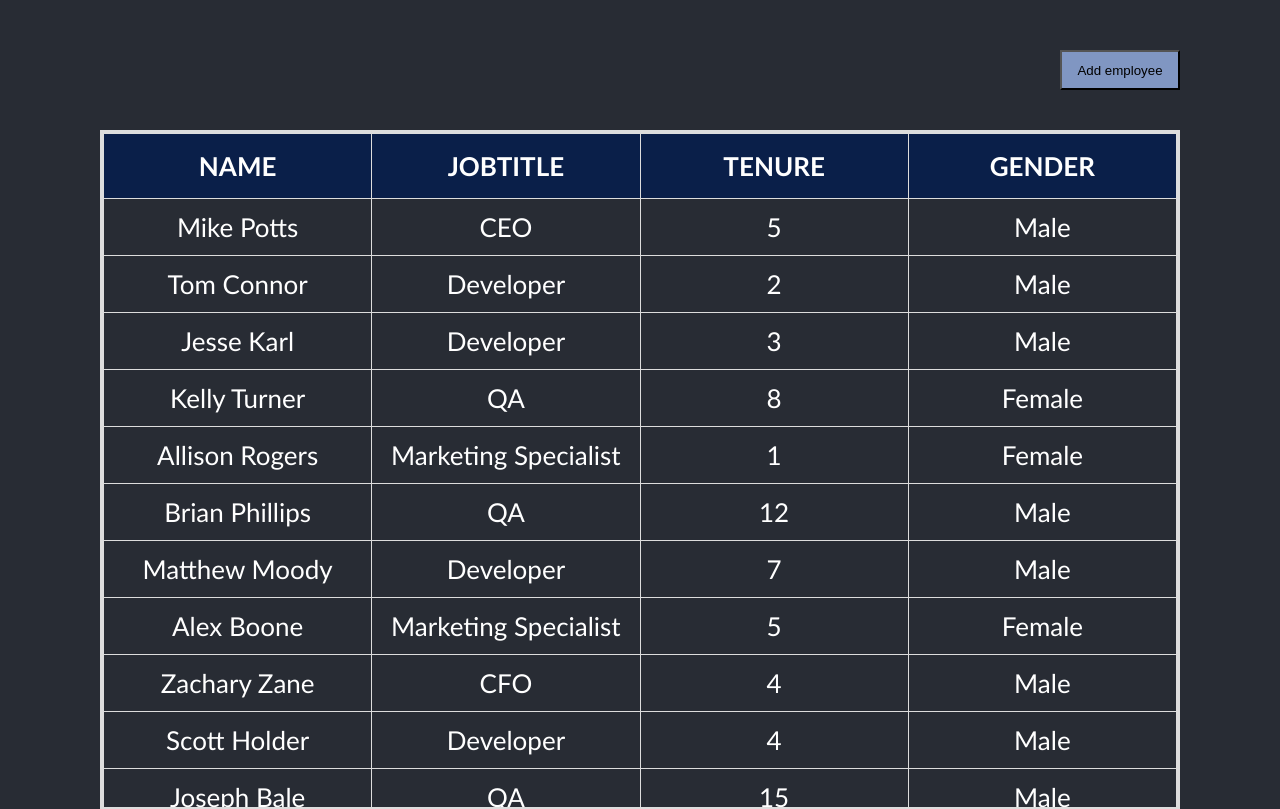
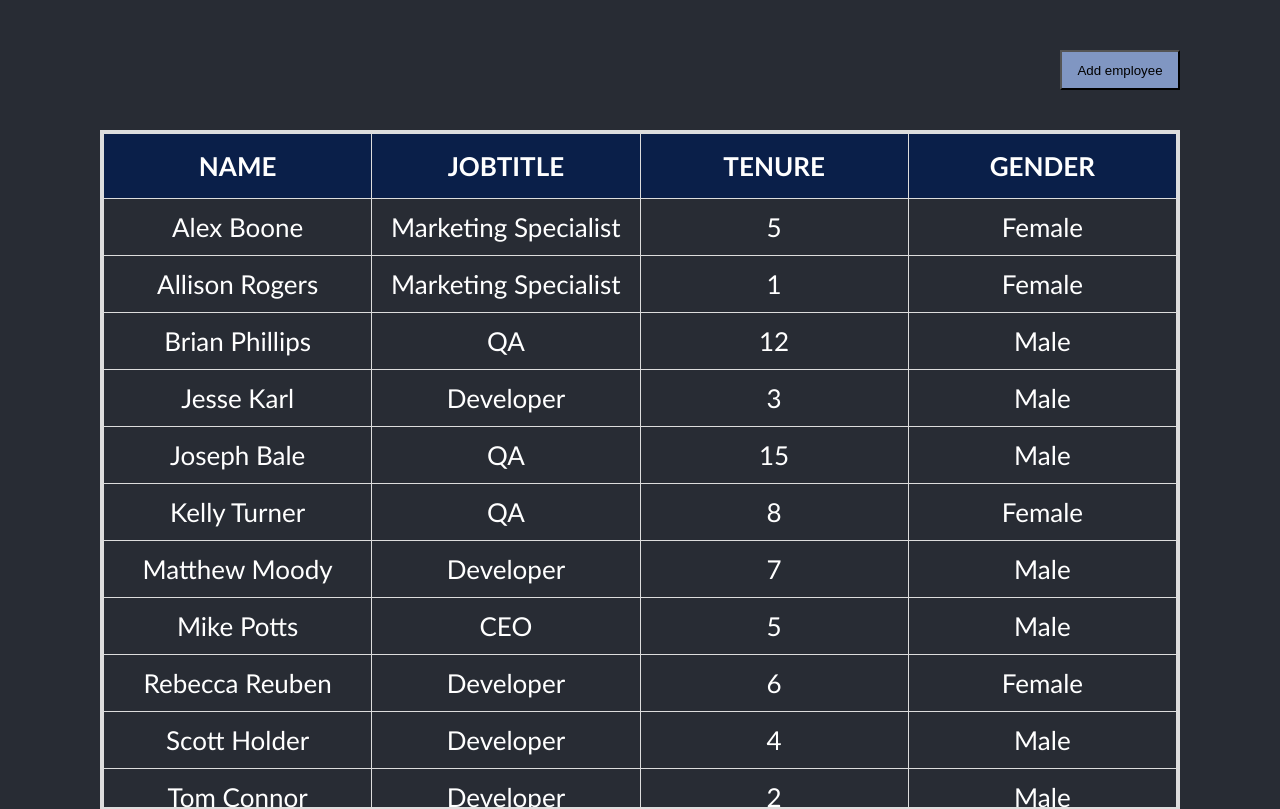
Before and after one commit to ikoma-softserve/sna-ui-candidate-test, a React (Create React App) app: page / in a window 1280 px wide. Shown: the top 809 px of the page. Built offline with nearby package versions, Linux system fonts and the light colour scheme.

Commit message:
Finished sorting

```diff
--- a/src/components/Table/index.js
+++ b/src/components/Table/index.js
@@ -1,4 +1,4 @@
-import React, { useContext, useCallback, useState } from "react";
+import React, { useContext, useCallback, useState, useMemo } from "react";
 
 import { EmployeesContext } from "../../context";
 
@@ -17,6 +17,42 @@ export default function Table() {
     tenure: 0,
     gender: "",
   });
+
+  const [sortConfig, setSortConfig] = useState({
+    fieldToSort: "name",
+    direction: "ascending",
+  });
+
+  const sortedList = useMemo(() => {
+    let sortedItems = [...employeesList];
+
+    sortedItems.sort((el, nextEl) => {
+      if (el[sortConfig.fieldToSort] < nextEl[sortConfig.fieldToSort]) {
+        // want to inform about weird issue with the different tenure values
+        return sortConfig.direction === "ascending" ? -1 : 1;
+      } else if (el[sortConfig.fieldToSort] > nextEl[sortConfig.fieldToSort]) {
+        return sortConfig.direction === "ascending" ? 1 : -1;
+      } else {
+        return 0;
+      }
+    });
+
+    return sortedItems;
+  }, [employeesList, sortConfig]);
+
+  const toggleListSorting = useCallback(
+    (fieldToSort) => {
+      let direction = "ascending";
+      if (
+        sortConfig.fieldToSort === fieldToSort &&
+        sortConfig.direction === "ascending"
+      ) {
+        direction = "descending";
+      }
+      setSortConfig({ fieldToSort, direction });
+    },
+    [sortedList]
+  );
 
   const handleOnClickAddEmployee = useCallback(() => {
     handleAddNewEmployee({
@@ -89,8 +125,18 @@ export default function Table() {
     )
   );
 
+  const renderTableHeader = useCallback(() => {
+    let header = Object.keys(employeesList?.[0] ?? {});
+
+    return header?.map((el, index) => (
+      <th onClick={() => toggleListSorting(el)} key={index}>
+        {el.toUpperCase()}
+      </th>
+    ));
+  }, [employeesList, toggleListSorting]);
+
   const renderTableData = useCallback(() => {
-    const tableList = employeesList.map(
+    const tableList = sortedList.map(
       ({ name, jobTitle, tenure, gender }, idx) => (
         <tr key={idx}>
           <td>{name}</td>
@@ -104,15 +150,7 @@ export default function Table() {
     tableList.push(<tr key={"set"}>{newEmployeeTdArr}</tr>);
 
     return tableList;
-  }, [employeesList, newEmployeeTdArr]);
-
-  const renderTableHeader = useCallback(() => {
-    let header = Object.keys(employeesList?.[0] ?? {});
-
-    return header?.map((key, index) => {
-      return <th key={index}>{key.toUpperCase()}</th>;
-    });
-  }, [employeesList]);
+  }, [sortedList, newEmployeeTdArr]);
 
   return (
     <>
@@ -129,12 +167,10 @@ export default function Table() {
       />
 
       <table className={"App-table"}>
-        {employeesList && (
-          <>
-            <tr>{renderTableHeader()}</tr>
-            <tbody>{renderTableData()}</tbody>
-          </>
-        )}
+        <thead>
+          <tr>{renderTableHeader()}</tr>
+        </thead>
+        <tbody>{renderTableData()}</tbody>
       </table>
     </>
   );
--- a/src/components/Table/style.css
+++ b/src/components/Table/style.css
@@ -10,6 +10,10 @@
   display: block;
   position: relative;
   z-index: 100;
+}
+
+.App-table thead tr th {
+  cursor: pointer;
 }
 
 .App-table td,
```
